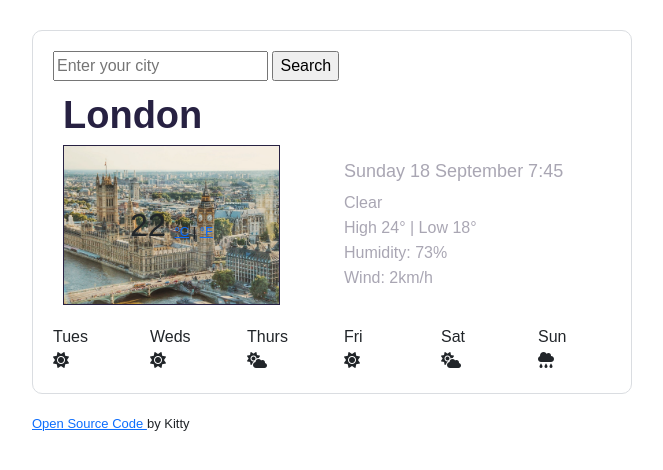
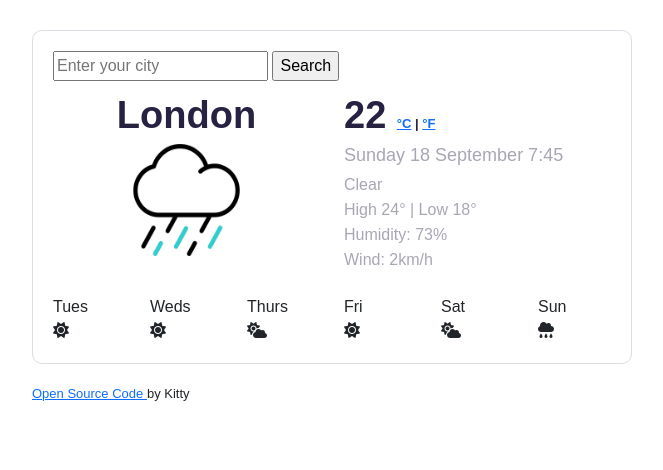
Before and after one commit to kitdog123/SheCodes-Weather-Project, a plain HTML site: page index.html in a window 1280 px wide. Shown: the whole page, without its empty margins (308-971 px from the left). Drawn offline with nearby package versions, Linux system fonts and the light colour scheme.

Commit message:
Changed h2 position and image
Changed h2 (temperature) position to be inline with h1 (city).
Changed city image for a weather gif and centred it.
Added weather gifs to images folder.

```diff
--- a/index.html
+++ b/index.html
@@ -35,17 +35,17 @@
           <div class="row">
             <div class="col-6">
               <h1>London</h1>
-              <div class="city-overview">
-                <h2>
-                  <span id="temperature"> 22 </span>
-                  <span class="units">
-                    <a href="#" id="celsius">°C</a> |
-                    <a href="#" id="fahrenheit">°F</a>
-                  </span>
-                </h2>
-              </div>
+
+              <img id="weather-gif" src="images/rain.gif" alt="rain" />
             </div>
             <div class="col-6">
+              <h2>
+                <span id="temperature"> 22 </span>
+                <span class="units">
+                  <a href="#" id="celsius">°C</a> |
+                  <a href="#" id="fahrenheit">°F</a>
+                </span>
+              </h2>
               <h3 id="date"></h3>
               <ul>
                 <li class="weatherDescription">Clear</li>
--- a/src/style.css
+++ b/src/style.css
@@ -1,23 +1,27 @@
 body {
   font-family: Arial, Helvetica, sans-serif;
 }
-
 h1 {
   color: #272142;
   font-size: 38px;
-  font-weight: 700;
+  font-weight: 600;
   line-height: 29px;
-  margin: 20px 10px 15px;
+  margin: 20px 0 0;
+  text-align: center;
 }
 h2 {
-  margin: 0;
-  text-align: center;
+  color: #272142;
+  font-size: 38px;
+  font-weight: 600;
+  line-height: 29px;
+  margin: 20px 0 15px;
+  height: 29px;
 }
 
 h3 {
-  margin: 80px 0 10px;
   font-size: 18px;
   color: rgba(39, 33, 66, 0.4);
+  margin-top: 15px;
 }
 ul {
   margin: 0;
@@ -56,8 +60,6 @@ footer {
   padding: 60px 0;
   border: solid 1px #272142;
   margin: 0 40px 0 10px;
-  background-image: url("../images/London.jpg");
-  background-size: cover;
 }
 .timeline {
   margin-top: 20px;
@@ -65,3 +67,10 @@ footer {
 .units {
   font-size: small;
 }
+#weather-gif {
+  height: 140px;
+  display: block;
+  margin-left: auto;
+  margin-right: auto;
+  width: 50%;
+}
```
Also changed, not shown: images/London.jpg (deleted), images/cloudsun.gif (added), images/cloudy.gif (added), images/rain.gif (added), images/sun.gif (added), 1 other file.
